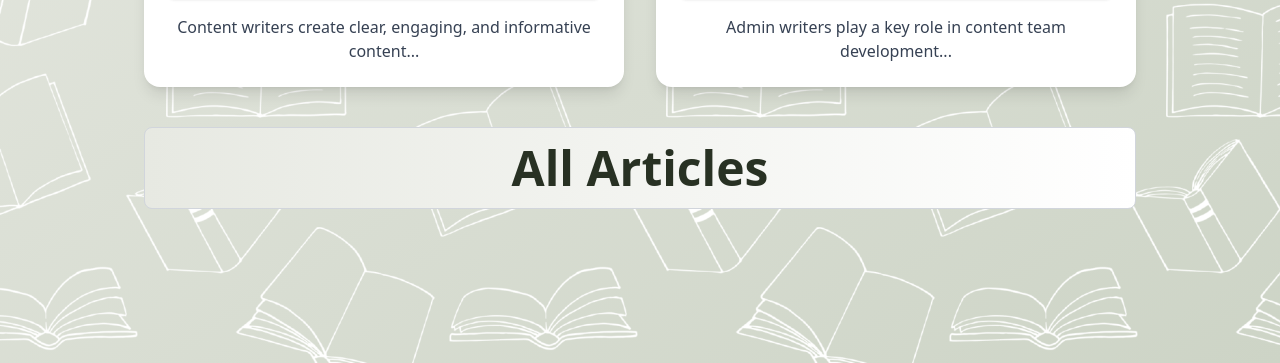
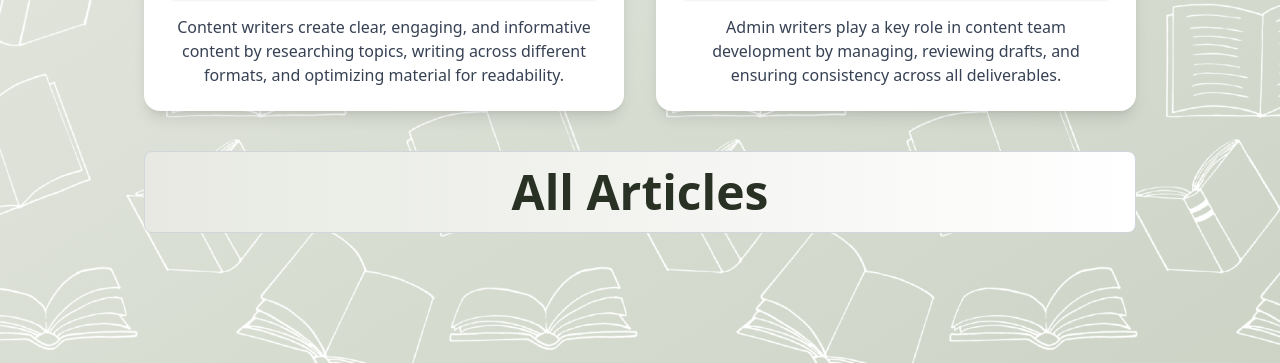
Before and after one commit to Randzzzz/PHP_OOP_Activity_3, a PHP site: page / in a window 1280 px wide. Shown: the part 437-800 px from the top of the page. Run offline with PHP 8.4, Linux system fonts and the light colour scheme; data that the repository does not hold is empty.

Commit message:
modify info in homepage

```diff
--- a/index.php
+++ b/index.php
@@ -27,7 +27,7 @@
             <img src="https://images.unsplash.com/photo-1577900258307-26411733b430?q=80&w=1170&auto=format&fit=crop"
                 class="rounded-md w-full h-48 object-cover mb-4 shadow">
             <p class="text-gray-700 text-center">
-              Content writers create clear, engaging, and informative content...
+              Content writers create clear, engaging, and informative content by researching topics, writing across different formats, and optimizing material for readability.
             </p>
           </div>
 
@@ -36,7 +36,7 @@
             <img src="https://plus.unsplash.com/premium_photo-1661582394864-ebf82b779eb0?q=80&w=1170&auto=format&fit=crop"
                 class="rounded-md w-full h-48 object-cover mb-4 shadow">
             <p class="text-gray-700 text-center">
-              Admin writers play a key role in content team development...
+              Admin writers play a key role in content team development by managing, reviewing drafts, and ensuring consistency across all deliverables.
             </p>
           </div>
         </div>
```
